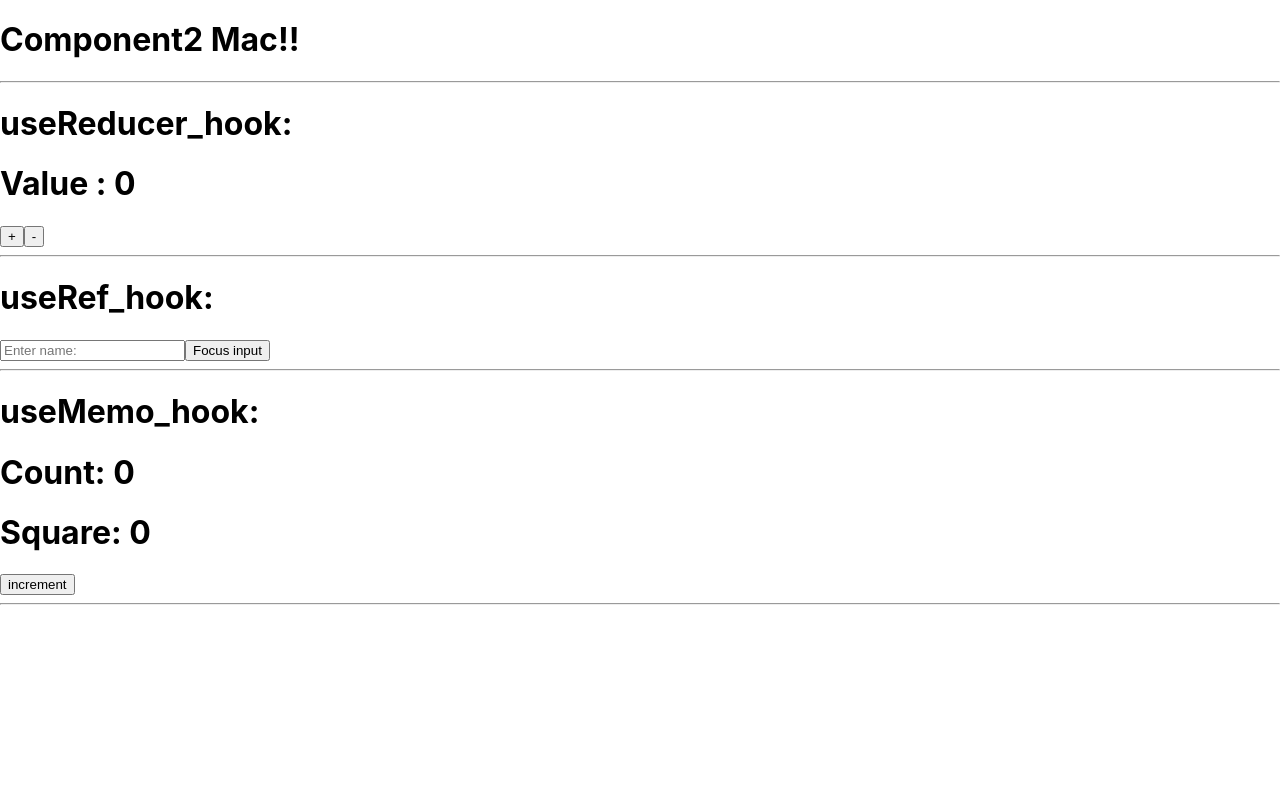
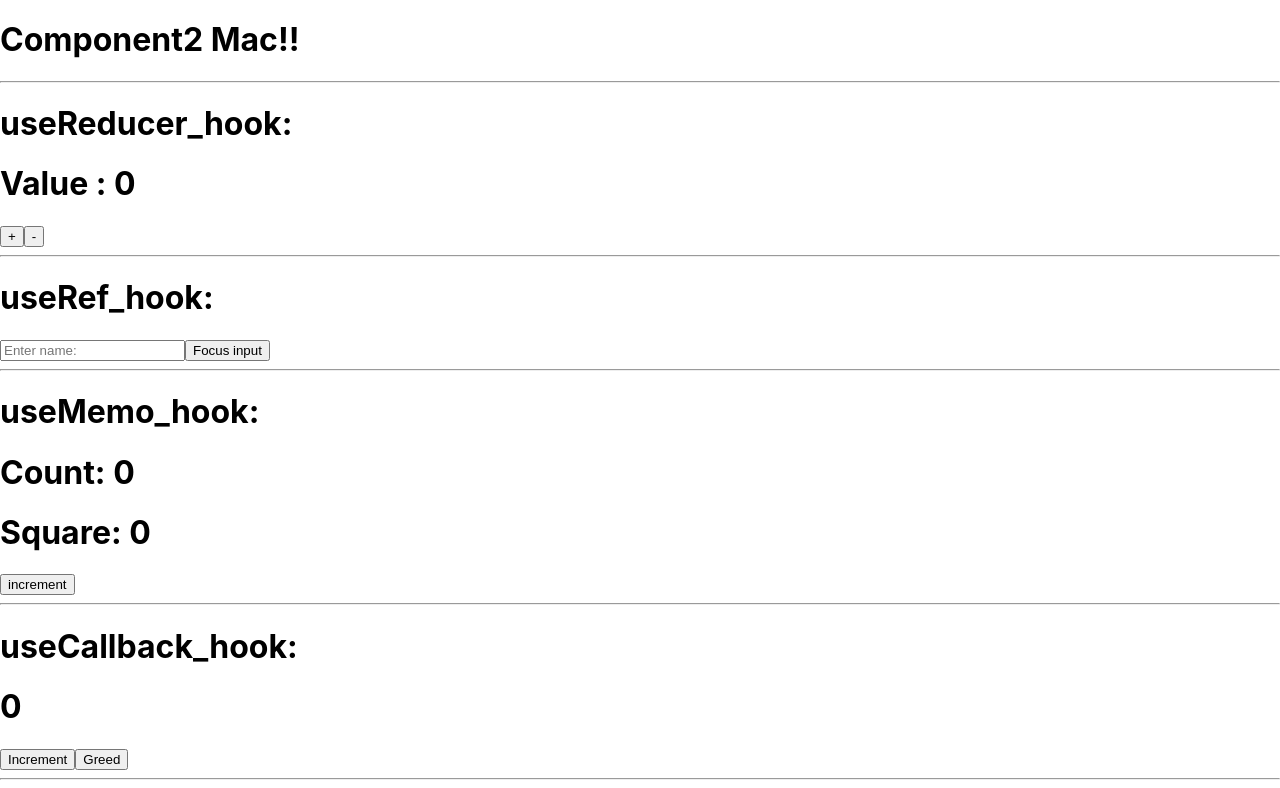
Before and after one commit to Raghulresi/Internship_ReactJs_Core_Understanding, a React (Create React App) app: page / in a window 1280 px wide. Shown: the part 1201-1989 px from the top of the page. Before the commit the page ends 1814 px from the top, so only its background shows below. Built offline with nearby package versions, Linux system fonts and the light colour scheme.

Commit message:
new file useCallback

```diff
--- a/src/App.js
+++ b/src/App.js
@@ -11,6 +11,7 @@ import Use_Context_hook from "./Use_Context_hook.js";
 import Use_reducer_hook from "./Use_reducer_hook.js";
 import Use_ref_hook from "./Use_ref_hook.js";
 import Use_memo_hook from "./Use_memo_hook.js";
+import Use_callback_hook from "./Use_callback_hook.js";
 
 function App() {
   const class_component = new Class_component("Class_Component");
@@ -29,6 +30,7 @@ function App() {
         <Use_reducer_hook/><hr></hr>
         <Use_ref_hook/><hr></hr>
         <Use_memo_hook/><hr></hr>
+        <Use_callback_hook/><hr></hr>
     </div>
   );
 }
--- /dev/null
+++ b/src/Use_callback_hook.js
@@ -0,0 +1,17 @@
+import { useState, useCallback } from "react";
+function Use_callback_hook()
+{
+    const [count,setCount] = useState(0);
+    const submit = useCallback(()=>
+        {alert("hello");},[]
+    );
+    return(
+        <div>
+            <h1>useCallback_hook: </h1>
+            <h1>{count}</h1>
+            <button onClick={()=>setCount((count)=>count+1)} type="button">Increment</button>
+            <button onClick={submit} type="button">Greed</button>
+        </div>
+  );
+}
+export default Use_callback_hook;
```
